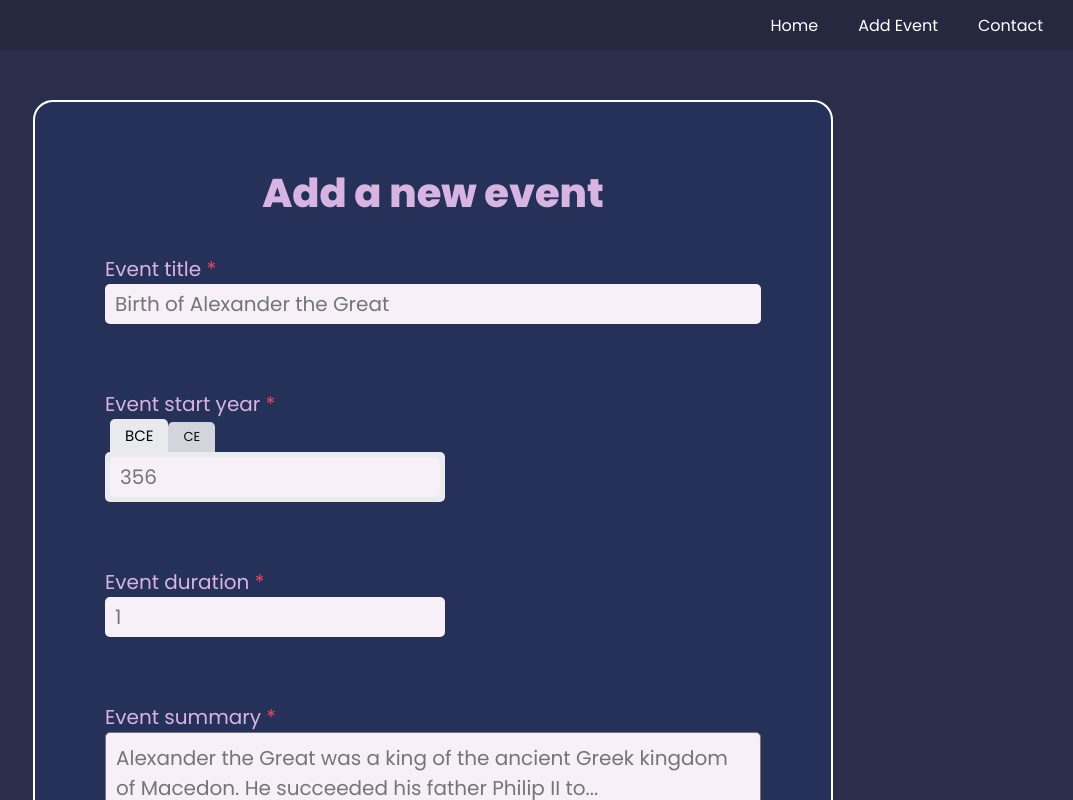
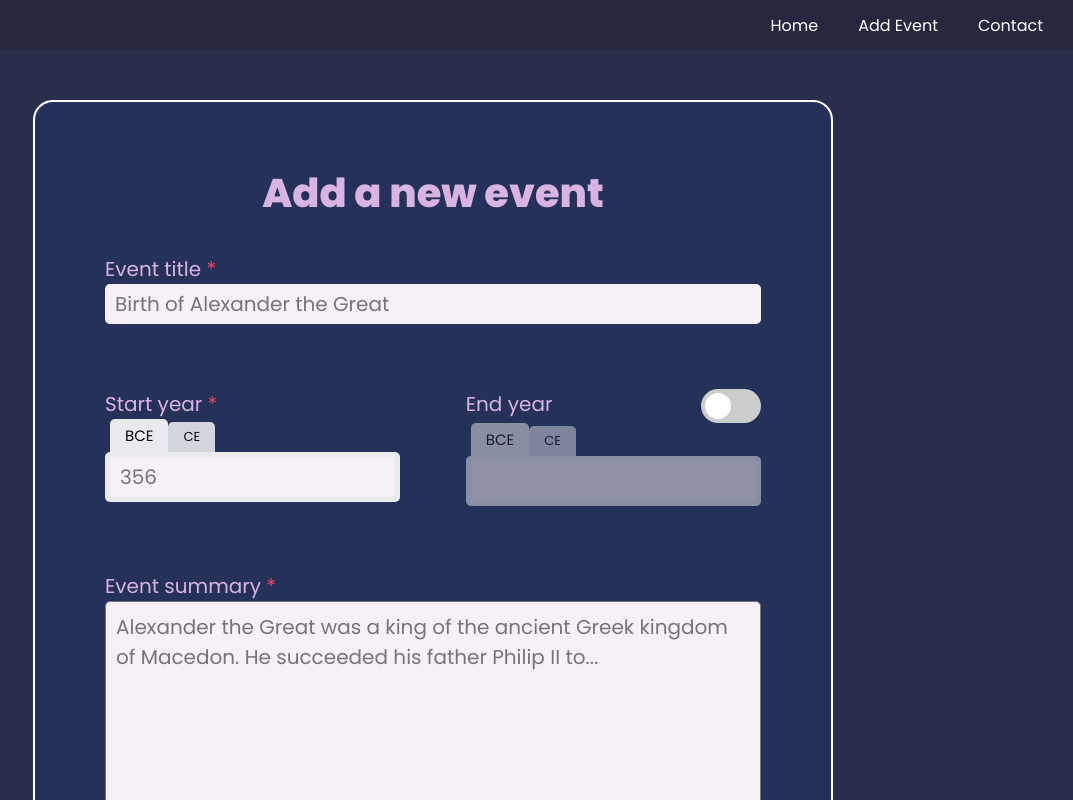
Before and after one commit to abdejohan/history-app, a React (Vite) app: page /admin in a window 1280 px wide. Shown: the top 800 px of the page, without its empty margins (207-1280 px from the left). Built offline with nearby package versions, Linux system fonts and the light colour scheme; no server answers.

Commit message:
Add endYear instead of duration for period input

```diff
--- a/src/components/BasicTabs.tsx
+++ b/src/components/BasicTabs.tsx
@@ -4,9 +4,10 @@ interface BasicTabsProps {
 	onChange?: (era: string) => void;
 	tabs: Array<string>;
 	children?: ReactNode;
+	disabled?: boolean;
 }
 
-const BasicTabs: FC<BasicTabsProps> = ({ onChange, tabs, children }) => {
+const BasicTabs: FC<BasicTabsProps> = ({ onChange, tabs, children, disabled }) => {
 	const [era, setEra] = useState(tabs[0]);
 
 	const handleChange = (value: string) => {
@@ -15,7 +16,7 @@ const BasicTabs: FC<BasicTabsProps> = ({ onChange, tabs, children }) => {
 	};
 
 	return (
-		<section className='tabs-container'>
+		<section className={`tabs-container ${disabled ? "disabled" : undefined}`}>
 			<div className='tab-button-container'>
 				{tabs &&
 					tabs.map((tabName) => (
--- a/src/routes/Admin.tsx
+++ b/src/routes/Admin.tsx
@@ -7,6 +7,7 @@ import { removeFalsyValues, generateUniqueSortKey, formatCentury } from "../util
 import Button from "../common/Button";
 import ContentView from "../components/ContentView";
 import BasicTabs from "../components/BasicTabs";
+import Switch from "../common/Switch";
 
 const Admin = () => {
 	const {
@@ -18,7 +19,9 @@ const Admin = () => {
 	} = useForm<HistoryEvent>({ mode: "onBlur" });
 	const [errorMessage, setErrorMessage] = useState<string>();
 	const [successMessage, setSuccessMessage] = useState<string>();
-	const [era, setEra] = useState<string>("bce");
+	const [startYear, setStartYear] = useState<string>("bce");
+	const [endYear, setEndYear] = useState<string>("bce");
+	const [switchValue, setSwitchValue] = useState(false);
 
 	const onSubmit: SubmitHandler<HistoryEvent> = async (data, e) => {
 		console.log("did we get here?");
@@ -66,11 +69,11 @@ const Admin = () => {
 					</div>
 					{/* EVENT YEAR */}
 					<div className='period-container'>
-						<div className='input-container'>
+						<div className='input-container period-item'>
 							<label>
-								Event start year <span>*</span>
+								Start year <span>*</span>
 							</label>
-							<BasicTabs tabs={["BCE", "CE"]} onChange={(value) => setEra(value)}>
+							<BasicTabs tabs={["BCE", "CE"]} onChange={(value) => setStartYear(value)}>
 								<input
 									className='input-field'
 									placeholder='356'
@@ -84,24 +87,25 @@ const Admin = () => {
 							</BasicTabs>
 							<div className='error-message'>{errors.year && errors.year.message}</div>
 						</div>
-						{/* EVENT DURATION */}
-						<div className='input-container'>
-							<label htmlFor='duration'>
-								Event duration <span>*</span>
-							</label>
-							<input
-								placeholder='1'
-								className='input-field'
-								type='number'
-								{...register("duration", {
-									valueAsNumber: true,
-									required: "Add a duration to the event.",
-									min: { value: 1, message: "Value cant be smaller than 1." },
-								})}
-							/>
-							<div className='error-message'>
-								{errors.duration && errors.duration.message}
+						<div className='input-container period-item'>
+							<div className='switch-and-label'>
+								<label>End year</label>
+								<Switch onChange={(checked) => setSwitchValue(checked)} />
 							</div>
+							<BasicTabs
+								tabs={["BCE", "CE"]}
+								onChange={(value) => setEndYear(value)}
+								disabled={!switchValue}>
+								<input
+									className='input-field'
+									type='number'
+									{...register("year", {
+										valueAsNumber: true,
+										min: { value: 1, message: "Value cant be smaller than 1" },
+									})}
+								/>
+							</BasicTabs>
+							<div className='error-message'>{errors.year && errors.year.message}</div>
 						</div>
 					</div>
 
--- a/src/styles/components/_basicTabs.scss
+++ b/src/styles/components/_basicTabs.scss
@@ -32,3 +32,7 @@
 		background-color: rgba(255, 255, 255, 0.9);
 	}
 }
+
+.tabs-container:is(.disabled) {
+	opacity: 0.5;
+}
--- a/src/styles/pages/_admin.scss
+++ b/src/styles/pages/_admin.scss
@@ -19,10 +19,19 @@
 
 		& .period-container {
 			display: flex;
-			flex-flow: column nowrap;
+			justify-content: space-between;
+			flex-flow: row wrap;
 			flex-shrink: 1;
 			gap: 30px;
-			max-width: 340px;
+
+			& .period-item {
+				width: 45%;
+			}
+
+			& .switch-and-label {
+				display: flex;
+				justify-content: space-between;
+			}
 		}
 
 		& .input-container {
```
